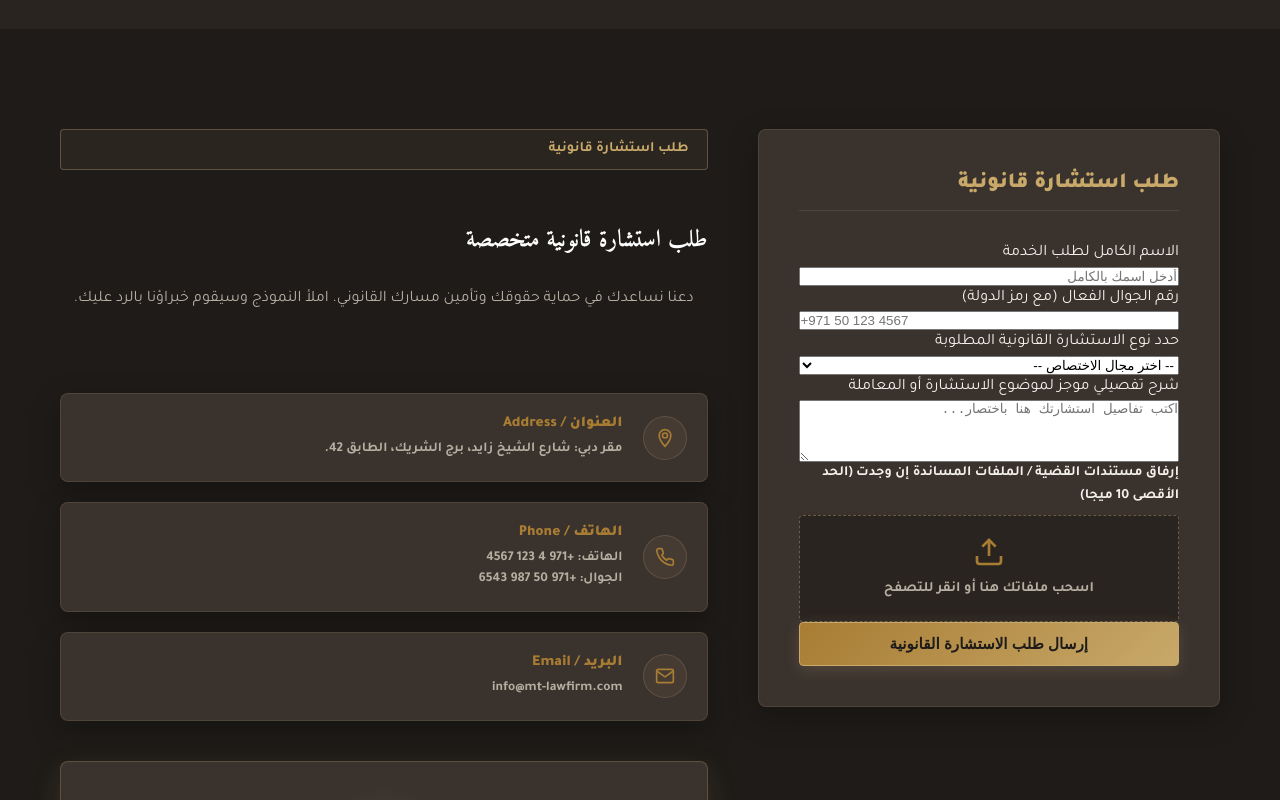
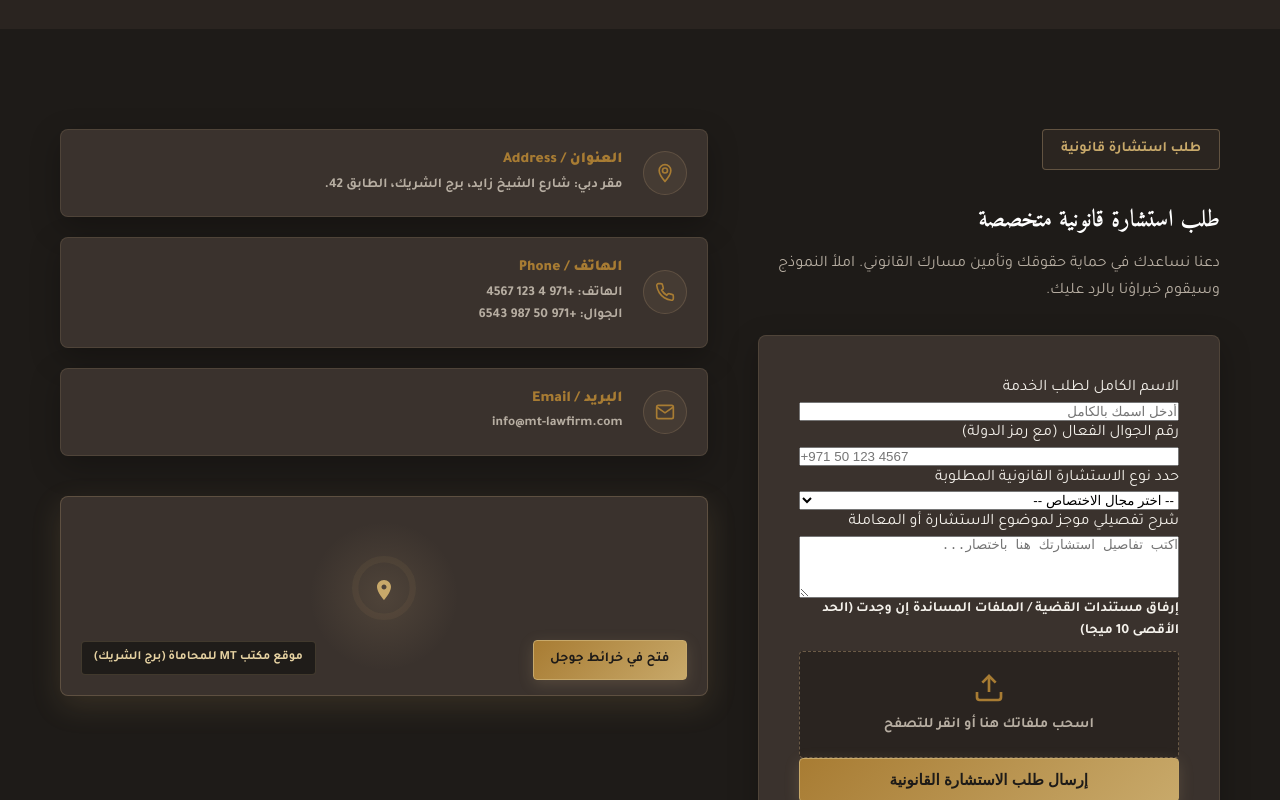
Before and after one commit to Fathy-Ahmed/MT-Law-Firm-website, a React (Vite) app: page / in a window 1280 px wide. Shown: the part 5700-6500 px from the top of the page. Built offline with nearby package versions, Linux system fonts and the light colour scheme; a web font is replaced by a local one.

Commit message:
design: move contact section header text to sit above form card

```diff
--- a/src/pages/Home.jsx
+++ b/src/pages/Home.jsx
@@ -458,8 +458,11 @@ export default function Home() {
         <div className="container">
           <div className="contact-grid">
             {/* Column 1: Booking Form */}
-            <div className="form-container-box">
-              <h3 className="form-box-title">{t('contactLabel')}</h3>
+            <div>
+              <span className="badge-gold">{t('contactLabel')}</span>
+              <h2 className="section-title text-white" style={{ marginTop: '10px', marginBottom: '15px' }}>{t('contactTitle')}</h2>
+              <p className="section-subtitle" style={{ marginBottom: '30px' }}>{t('contactDesc')}</p>
+              <div className="form-container-box">
 
               <form id="consultationForm" className="consultation-form" onSubmit={handleSubmit}>
                 <div className="form-group">
@@ -558,12 +561,10 @@ export default function Home() {
                 </button>
               </form>
             </div>
+          </div>
 
-            {/* Column 2: Contact Details & Info */}
+          {/* Column 2: Contact Details & Info */}
             <div className="contact-details-box">
-              <span className="badge-gold">{t('contactLabel')}</span>
-              <h2 className="section-title text-white">{t('contactTitle')}</h2>
-              <p className="section-subtitle">{t('contactDesc')}</p>
 
               <div className="info-cards-list">
                 <div className="info-card-item">
```
